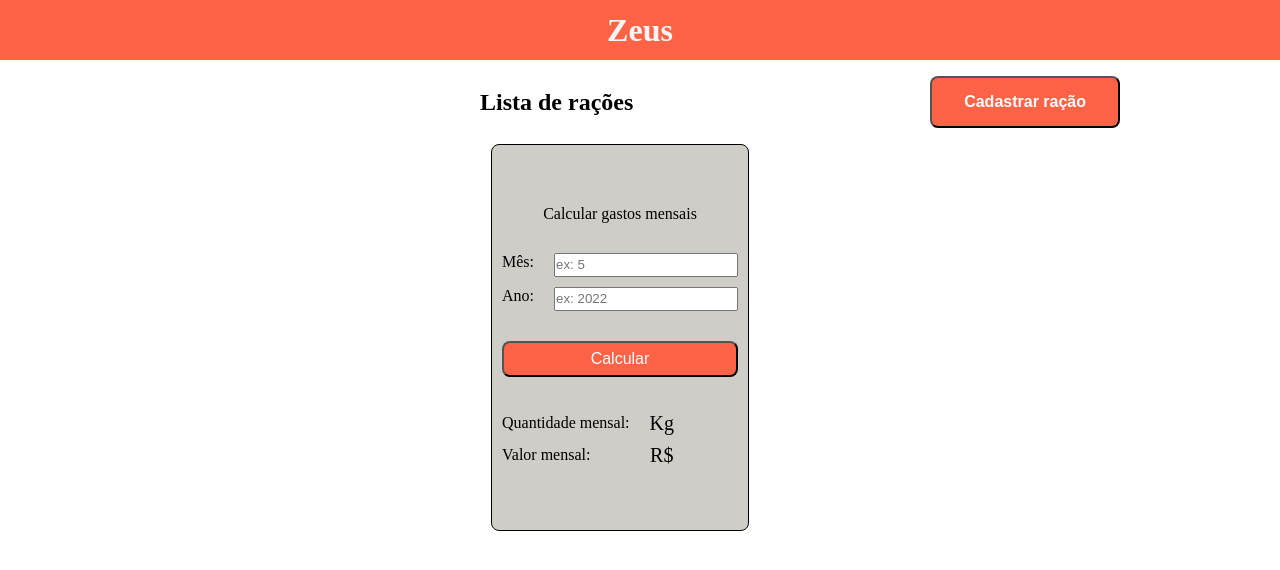
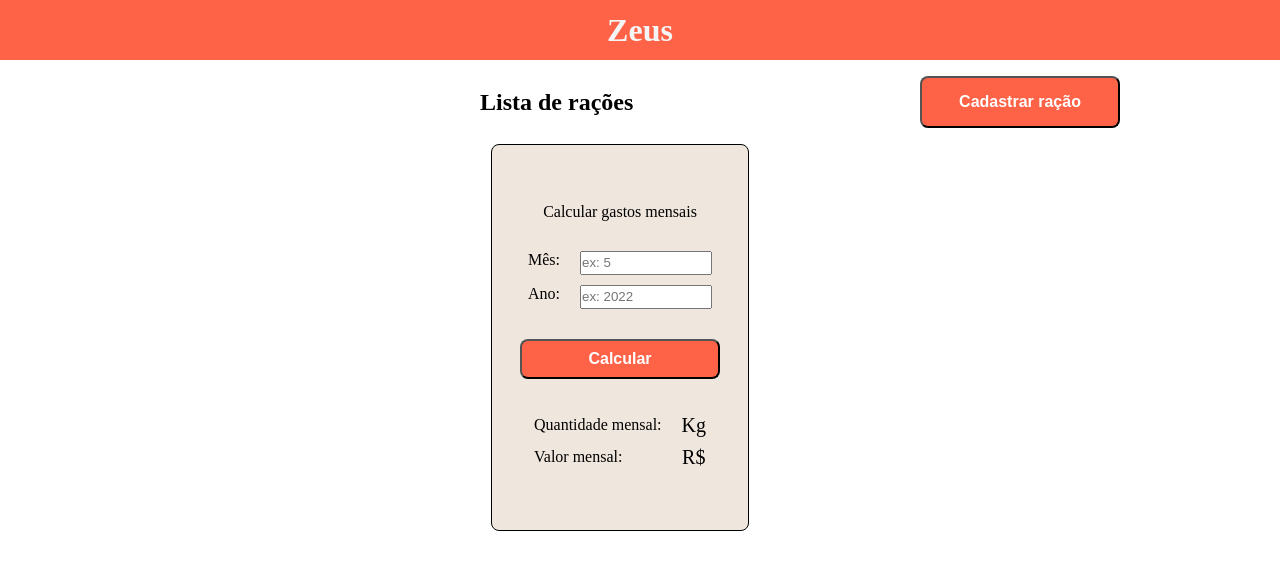
Before and after one commit to ThamiStoppelli/zeus-front-web, a React (Create React App) app: page / in a window 1280 px wide. Shown: the top 570 px of the page. Built offline with nearby package versions, Linux system fonts and the light colour scheme; no server answers.

Commit message:
estilizar

```diff
--- a/src/components/Cards/index.jsx
+++ b/src/components/Cards/index.jsx
@@ -2,7 +2,6 @@ import React, { useState, useEffect } from "react";
 import { Container } from './style.js';
 import api from '../../services/api';
 import { Trash, PencilSimple } from "phosphor-react";
-import axios from "axios";
 import moment from 'moment';
 
 
@@ -75,7 +74,6 @@ const Card = () => {
     }
     //melhorar/estilizar os alertas/pop-ups
 
-    {
     return (
         //map vai renderizar um container pra cada item no Array data
         data.map((data, key) => (
@@ -99,7 +97,6 @@ const Card = () => {
             </Container>
         ))
     )
-    }
 
 
 }
--- a/src/components/Cards/style.js
+++ b/src/components/Cards/style.js
@@ -6,7 +6,7 @@ export const Container = styled.div`
   border: 1px solid black;
   width: 50vw;
   height: 120px;
-  background-color: #cfcdc8;
+  background-color: #EFE6DD;
   border-radius: 8px;
   /* gap: 50px; */
   /* box-shadow: 0px 0px 15px -5px; */
--- a/src/components/MonthTotal/index.jsx
+++ b/src/components/MonthTotal/index.jsx
@@ -1,4 +1,4 @@
-import React, { useState, useEffect } from "react";
+import React, { useState } from "react";
 import { Container } from './style.js';
 import api from '../../services/api';
 
@@ -21,7 +21,6 @@ const Total = () => {
         })
     }
 
-    {
     return (
         <Container>
             <div className="card">
@@ -46,7 +45,7 @@ const Total = () => {
                     </div>
 
                     <button onClick={(event) => {loadData(event, month, year)}}>
-                            <h3>Calcular</h3>
+                        <text>Calcular</text>
                     </button>
                 </form>
 
@@ -66,6 +65,5 @@ const Total = () => {
         </Container>
     )
 }
-}
 
 export default Total;
--- a/src/components/MonthTotal/style.js
+++ b/src/components/MonthTotal/style.js
@@ -7,12 +7,11 @@ export const Container = styled.div`
   border: 1px solid black;
   width: 20vw;
   height: 385px;
-  background-color: #cfcdc8;
+  background-color: #EFE6DD;
   border-radius: 8px;
   align-items: center;
   justify-content: center;
   margin-right: 40px;
-//ver da posição do título "Zeus" mudando entre tela home e cadastrar
 
   #texto {
     line-height: 32px;
@@ -37,12 +36,14 @@ export const Container = styled.div`
   .card {
     display: flex;
     flex-direction: column;
+    align-items: center;
   }
   .form {
     display: flex;
     flex-direction: column;
     gap: 10px;
     margin-bottom: 20px;
+    align-items: center;
   }
   .input {
     display: flex;
@@ -51,7 +52,7 @@ export const Container = styled.div`
   }
 
   input {
-    width: 180px;
+    width: 8rem;
     height: 20px
   }
   button {
@@ -64,6 +65,8 @@ export const Container = styled.div`
     display: inline-block;
     font-size: 16px;
     font-weight: bold;
+    height: 40px;
+    width: 200px;
   }
   button:hover {
     cursor: pointer;
--- a/src/pages/Dashboard/index.jsx
+++ b/src/pages/Dashboard/index.jsx
@@ -1,10 +1,9 @@
-import React, { useState, useEffect } from 'react';
-import { Link, Navigate, useNavigate } from 'react-router-dom';
+import React from 'react';
+import { useNavigate } from 'react-router-dom';
 
 import { Container } from "./style";
 import Card from '../../components/Cards';
 import Header from '../../components/Header';
-import Total from '../../components/Total';
 import MonthTotal from '../../components/MonthTotal';
 
 
@@ -23,7 +22,6 @@ const Dashboard = () => {
         </section>
 
         <div>
-          {/* <Total/> */}
           <MonthTotal/>
           <lista>
             <Card />
--- a/src/pages/Dashboard/style.js
+++ b/src/pages/Dashboard/style.js
@@ -38,6 +38,7 @@ export const Container = styled.div`
     font-weight: bold;
     //margin-left: auto;
     //border: none;
+    width: 200px;
   }
 
   .buttonAdd:hover {
--- a/src/pages/Form/index.jsx
+++ b/src/pages/Form/index.jsx
@@ -1,8 +1,8 @@
-import React, { useState, useEffect } from 'react';
+import React, { useState } from 'react';
 import Header from "../../components/Header";
 import { Container } from './style';
 import api from '../../services/api';
-import { Navigate, useNavigate } from 'react-router-dom';
+import { useNavigate } from 'react-router-dom';
 
 
 const Form = () => {
--- a/src/pages/Form/style.js
+++ b/src/pages/Form/style.js
@@ -45,7 +45,7 @@ export const Container = styled.div`
     display: inline-block;
   }
   .goBackButton {
-    background-color: #cfcdc8;
+    background-color: #EFE6DD;
     color: black;
     text-align: center;
     display: inline-block;
```
Lines whose indentation alone changed are shown as unchanged.
